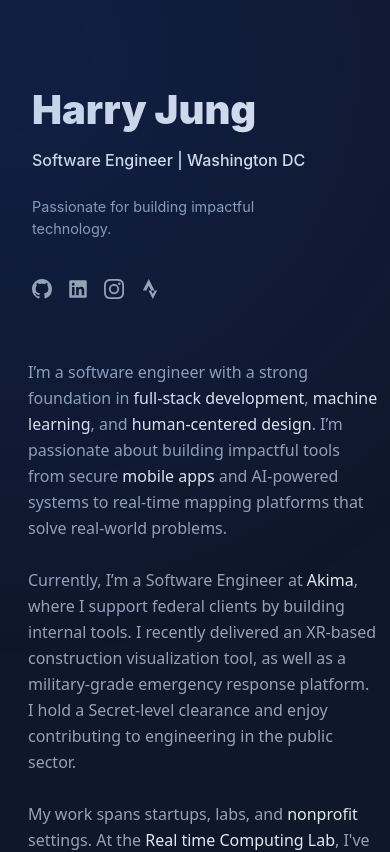
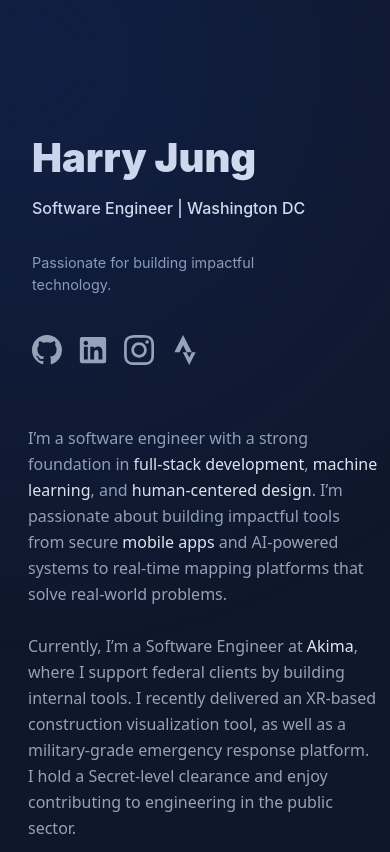
Before and after one commit to harryjng/personalWebsite, a React (Create React App) app: page / in a window 390 px wide. Shown: the top 852 px of the page. Built offline with nearby package versions, Linux system fonts and the light colour scheme.

Commit message:
mobile friendly

```diff
--- a/src/App.js
+++ b/src/App.js
@@ -19,7 +19,7 @@ const isMobile = window.innerWidth <= 768;
 if (isMobile && spotlight) {
   // Position spotlight so 75% is visible (25% hidden in top-left)
   // Assuming spotlight radius is 300px, position it at -75px, -75px
-  spotlight.style.background = `radial-gradient(600px at 20px 60px, rgba(29, 78, 216, 0.15), transparent 100%)`;
+  spotlight.style.background = `radial-gradient(600px at 30px 60px, rgba(29, 78, 216, 0.15), transparent 100%)`;
 }
 
 // Mouse spotlight effect (only on desktop)
--- a/src/components/Hero.css
+++ b/src/components/Hero.css
@@ -55,7 +55,6 @@
 
 @media (max-width: 768px) {
   .hero-section {
-    padding-top: 1rem;
     min-height: auto;
     width: 80vw;
     /* Add this line to make it a flex container */
@@ -65,22 +64,21 @@
     /* This stacks the items vertically */
     flex-direction: column;
     margin-left: 1rem;
-
   }
 
   .Name {
     white-space: nowrap;
+    font-size: 3rem;
+    margin-top: 1rem;
+  }
+
+  .hero-tagline {
     font-size: 2rem;
     margin-top: 1rem;
   }
 
-  .hero-tagline {
-    font-size: 1.1rem;
+  .hero-description {
     margin-top: 1rem;
-  }
-
-  .hero-description {
-    margin-top: 0.5rem;
     max-width: 100%;
     font-size: 0.95rem;
   }
--- a/src/components/Platforms.css
+++ b/src/components/Platforms.css
@@ -43,7 +43,7 @@
   }
 
   .platform-icon {
-    width: 20px;
-    height: 20px;
+    width: 30px;
+    height: 30px;
   }
 }
```
